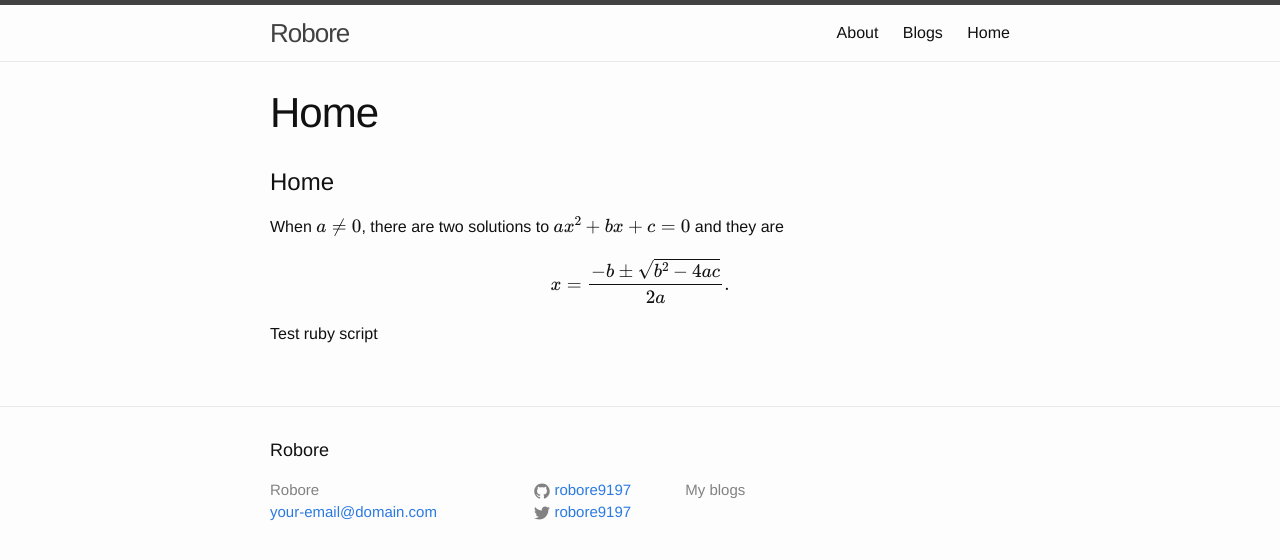
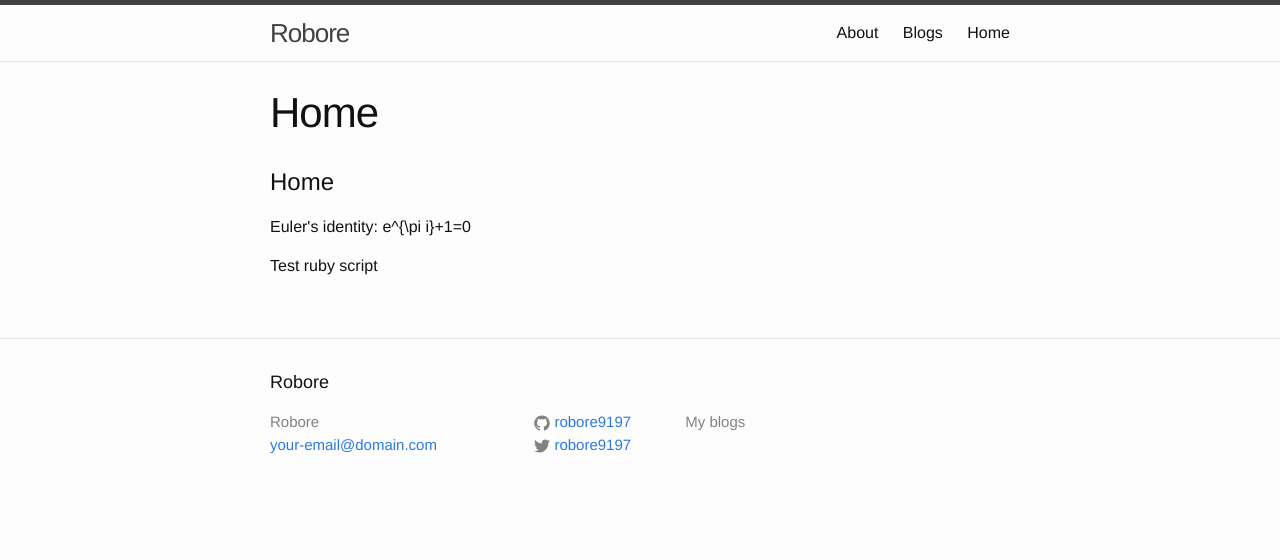
Before and after one commit to robore9197/robore9197.github.io, a Jekyll site: the page built from index.md, in a window 1280 px wide. Shown: the top 560 px of the page. Built offline with Jekyll 4.4.1, drawn with Linux system fonts in a browser that asks for light colours; our own code applies the rules of GitHub Pages for plain Markdown files.

Commit message:
Update index.md

```diff
--- a/index.md
+++ b/index.md
@@ -1,8 +1,8 @@
 # Home
 
 <p>
-  When \(a \ne 0\), there are two solutions to \(ax^2 + bx + c = 0\) and they are
-  \[x = {-b \pm \sqrt{b^2-4ac} \over 2a}.\]
+  Euler's identity:
+  e^{\pi i}+1=0
 </p>
 
 <p>
```
